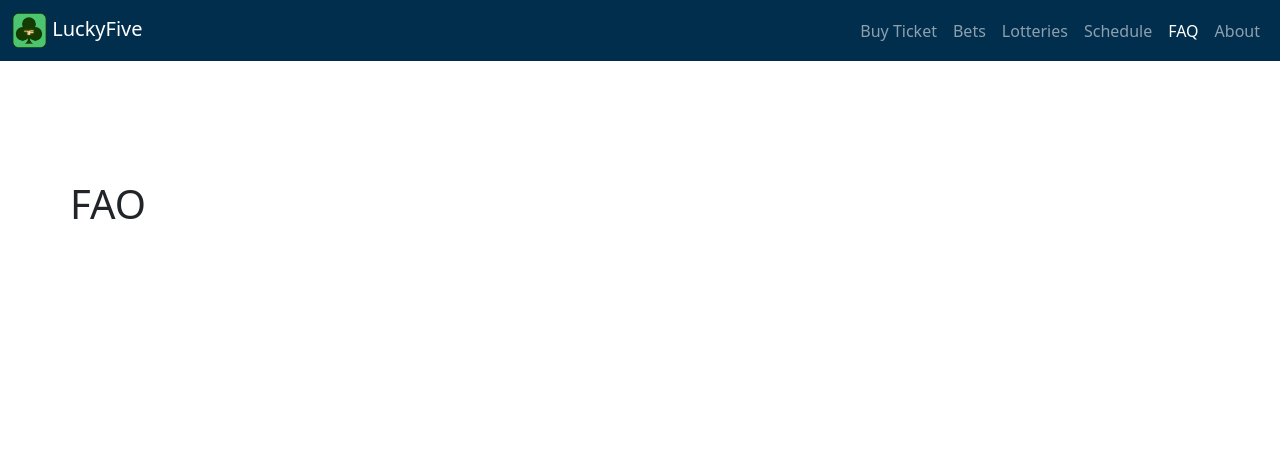
After one commit to riidatibula/lucky-five, a Django app: page /faq/ in a window 1280 px wide. The commit adds this page. Shown: the top 468 px of the page. Run offline with Django 3.2, Linux system fonts and the light colour scheme.

Commit message:
added new pages

```diff
--- /dev/null
+++ b/src/lottery/templates/lottery/about.html
@@ -0,0 +1,5 @@
+{% extends 'base.html' %}
+
+{% block content %}
+	<h1>ABOUT</h1>
+{% endblock %}
--- /dev/null
+++ b/src/lottery/templates/lottery/faq.html
@@ -0,0 +1,5 @@
+{% extends 'base.html' %}
+
+{% block content %}
+	<h1>FAO</h1>
+{% endblock %}
--- /dev/null
+++ b/src/lottery/templates/lottery/schedule.html
@@ -0,0 +1,5 @@
+{% extends 'base.html' %}
+
+{% block content %}
+	<h1>SCHEDULE</h1>
+{% endblock %}
--- a/src/lottery/urls.py
+++ b/src/lottery/urls.py
@@ -6,6 +6,9 @@ from lottery.views.tickets import (
 from lottery.views.bets import BetsListView
 from lottery.views.lotteries import (
     LotteryListView, LotteryDetailView)
+from lottery.views.about import AboutView
+from lottery.views.schedule import ScheduleView
+from lottery.views.faq import FAQView
 
 app_name = 'lottery'
 
@@ -15,5 +18,8 @@ urlpatterns = [
     path('accept-buy-ticket-notice/', AcceptBuyTicketNotice.as_view(), name='accept-notice'),
     path('bets/', BetsListView.as_view(), name='bet-list'),
     path('lotteries/', LotteryListView.as_view(), name='lottery-list'),
-    path('lotteries/<int:pk>/', LotteryDetailView.as_view(), name='lottery-detail')
+    path('lotteries/<int:pk>/', LotteryDetailView.as_view(), name='lottery-detail'),
+    path('schedule/', ScheduleView.as_view(), name='schedule'),
+    path('faq/', FAQView.as_view(), name='faq'),
+    path('about/', AboutView.as_view(), name='about')
 ]
--- /dev/null
+++ b/src/lottery/views/faq.py
@@ -0,0 +1,9 @@
+from django.shortcuts import render
+from django.views import View
+
+
+class FAQView(View):
+    template_name = 'lottery/faq.html'
+
+    def get(self, request, *args, **kwargs):
+        return render(request, self.template_name, {})
--- a/src/lottery/views/home.py
+++ b/src/lottery/views/home.py
@@ -1,5 +1,3 @@
-from datetime import datetime, timezone, timedelta
-
 from django.shortcuts import render
 from django.views import View
 from lottery.models import Lottery
--- a/src/templates/navbar.html
+++ b/src/templates/navbar.html
@@ -42,21 +42,21 @@
                 {% endif %}
 
                 {% if request.path == "/schedule/" %}
-                    <a class="nav-link active" href="#">Schedule</a>
+                    <a class="nav-link active" href="{% url 'lottery:schedule' %}">Schedule</a>
                 {% else %}
-                    <a class="nav-link" href="#">Schedule</a>
+                    <a class="nav-link" href="{% url 'lottery:schedule' %}">Schedule</a>
                 {% endif %}
 
                 {% if request.path == "/faq/" %}
-                    <a class="nav-link active" href="#">FAQ</a>
+                    <a class="nav-link active" href="{% url 'lottery:faq' %}">FAQ</a>
                 {% else %}
-                    <a class="nav-link" href="#">FAQ</a>
+                    <a class="nav-link" href="{% url 'lottery:faq' %}">FAQ</a>
                 {% endif %}
 
                 {% if request.path == "/about/" %}
-                    <a class="nav-link active" href="#">About</a>
+                    <a class="nav-link active" href="{% url 'lottery:about' %}">About</a>
                 {% else %}
-                    <a class="nav-link" href="#">About</a>
+                    <a class="nav-link" href="{% url 'lottery:about' %}">About</a>
                 {% endif %}
             </div>
         </div>
```
Also changed, not shown: src/lottery/views/about.py (added, +9 -0 lines), src/lottery/views/schedule.py (added, +9 -0 lines).
